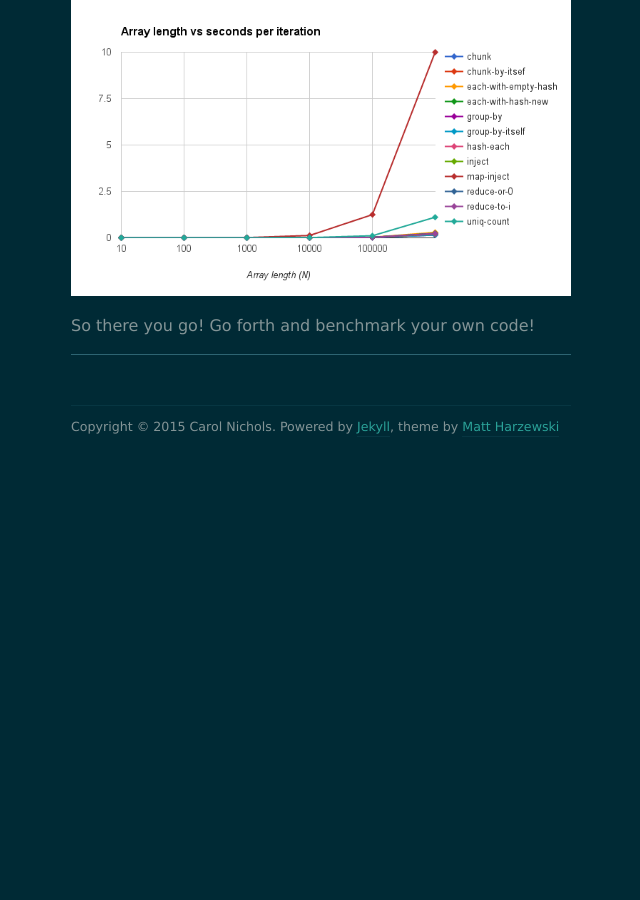
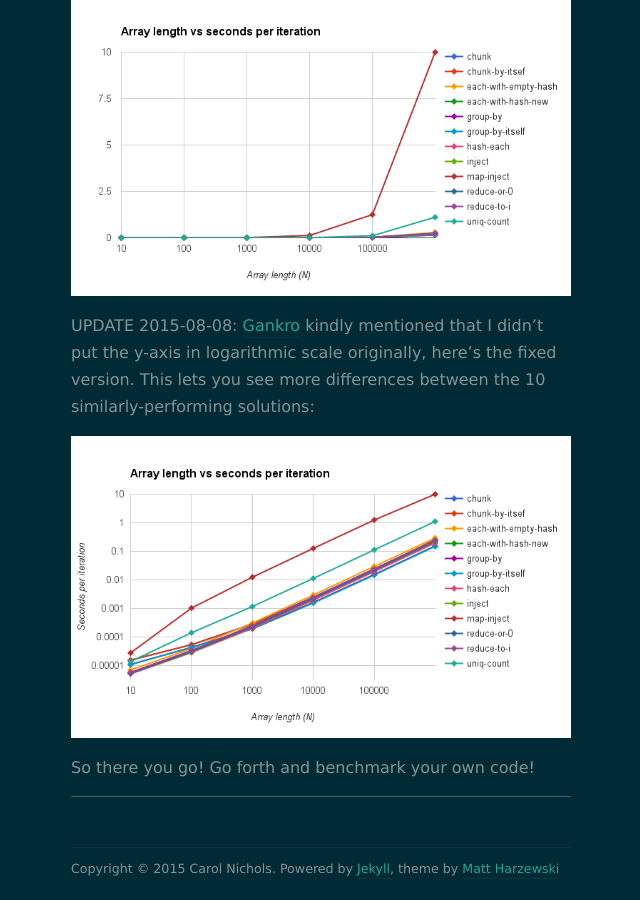
Before and after one commit to carols10cents/carol-nichols.com, a Jekyll site: the page built from _posts/2015-08-07-ruby-occurrence-couting.markdown, in a window 1280 px wide and 900 px high, scrolled down 4188 px. Shown: the whole window, without its empty margins (319-959 px from the left). Built offline with Jekyll 4.4.1, drawn with Linux system fonts in a browser that asks for light colours; nearby versions of some CDN libraries; Markdown is read by kramdown in place of the engine named in the settings; before the commit the page ends 4645 px from its top, so only the background shows below that.

Commit message:
Put the y-axis in log scale too, thank you Gankro

```diff
--- a/_posts/2015-08-07-ruby-occurrence-couting.markdown
+++ b/_posts/2015-08-07-ruby-occurrence-couting.markdown
@@ -91,4 +91,8 @@ In order to get the nice, Big-O like graphs that I remember learning all about i
 
 <img src="/assets/img/big-o-graph.png" alt='Big-O graph showing that most of the solutions are the same, the uniq-count solution is significantly slower, and the map-inject solution is exponential' />
 
+UPDATE 2015-08-08: [Gankro](https://twitter.com/Gankro) kindly mentioned that I didn't put the y-axis in logarithmic scale originally, here's the fixed version. This lets you see more differences between the 10 similarly-performing solutions:
+
+<img src="/assets/img/big-o-graph-both-log.png" alt='The same data as the previous graph but with the y-axis using a logarithmic scale. There is now some visual difference between some of the 10 fastest solutions.' />
+
 So there you go! Go forth and benchmark your own code!
```
Also changed, not shown: assets/img/big-o-graph-both-log.png (added).
